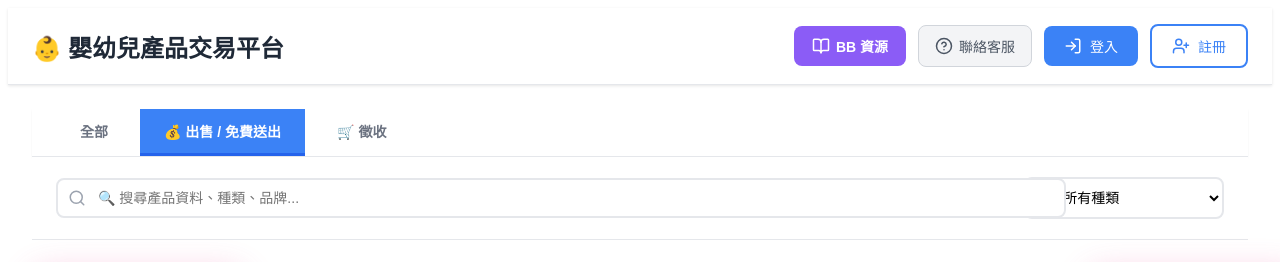
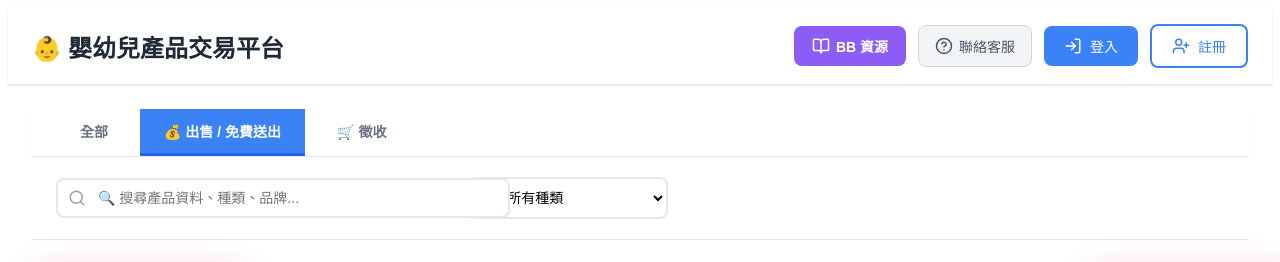
Before and after one commit to ryanchan0215/lego-frontend, a React (Vite) app: page / in a window 1280 px wide. Shown: the top 262 px of the page. Built offline with nearby package versions, Linux system fonts and the light colour scheme; no server answers.

Commit message:
Ad & Color

```diff
--- a/src/components/SearchBar.jsx
+++ b/src/components/SearchBar.jsx
@@ -68,7 +68,7 @@ function SearchBar({
         </div>
       </div>
 
-      {/* ✅ 一行過篩選器 */}
+      {/* ✅ 一行過篩選器（收窄版） */}
       <div className="searchbar-filters-wrapper">
         <div className="searchbar-filters-content">
           <div style={{
@@ -76,8 +76,12 @@ function SearchBar({
             gap: '12px',
             alignItems: 'center'
           }}>
-            {/* ✅ 搜尋框（flex-grow 自動撐滿） */}
-            <div style={{ position: 'relative', flex: 1 }}>
+            {/* ✅ 搜尋框（固定 400px，手機版 100%） */}
+            <div style={{
+              position: 'relative',
+              width: '400px',
+              maxWidth: '100%'
+            }}>
               <Search
                 size={18}
                 style={{
@@ -106,7 +110,7 @@ function SearchBar({
               />
             </div>
 
-            {/* ✅ 種類篩選（固定寬度 200px） */}
+            {/* ✅ 種類篩選（固定 200px） */}
             <select
               value={filters.category || ''}
               onChange={(e) => onFilterChange({ ...filters, category: e.target.value })}
@@ -175,6 +179,7 @@ function SearchBar({
             flex-direction: column !important;
           }
 
+          .searchbar-filters-content > div > div,
           .searchbar-filters-content select {
             width: 100% !important;
           }
```
Also changed, not shown: 1 other file (tests, documents, lock files or other folders).
